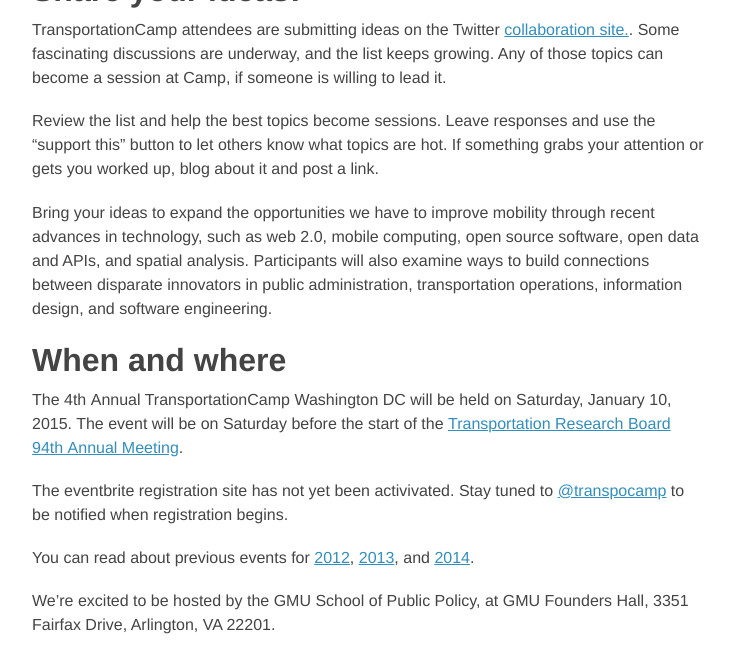
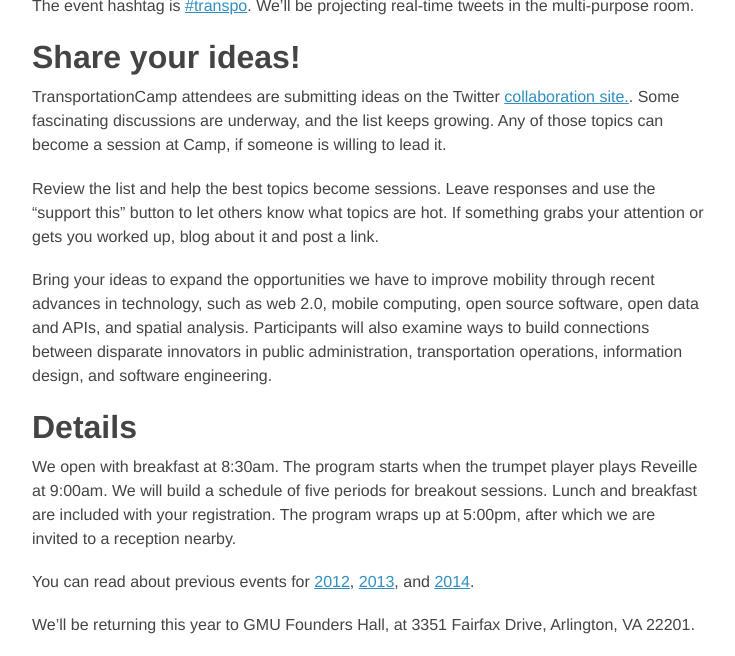
Before and after one commit to transpocamp/transportationcamp.org, a Jekyll site: the page built from events/dc-2015/index.markdown, in a window 1280 px wide and 1400 px high, scrolled down 902 px. Shown: the top 656 px of the window, without its empty margins (272-1007 px from the left). Built offline with Jekyll 4.4.1, drawn with Linux system fonts in a browser that asks for light colours; nearby versions of some CDN libraries; Markdown is read by kramdown in place of the engine named in the settings; some of the changed text lies outside the part shown; grey boxes are pictures that could not be loaded.

Commit message:
more updates

```diff
--- a/events/dc-2015/index.markdown
+++ b/events/dc-2015/index.markdown
@@ -26,28 +28,22 @@
 
 Bring your ideas to expand the opportunities we have to improve mobility through recent advances in technology, such as web 2.0, mobile computing, open source software, open data and APIs, and spatial analysis. Participants will also examine ways to build connections between disparate innovators in public administration, transportation operations, information design, and software engineering.
 
-## When and where
-The 4th Annual TransportationCamp Washington DC will be held on Saturday, January 10, 2015. The event will be on Saturday before the start of the [Transportation Research Board 94th Annual Meeting](http://www.trb.org/AnnualMeeting2015/AnnualMeeting2015.aspx).
+## Details
 
-The eventbrite registration site has not yet been activivated. Stay tuned to [@transpocamp](https://twitter.com/transpocamp) to be notified when registration begins.
+We open with breakfast at 8:30am. The program starts when the trumpet player plays Reveille at 9:00am. We will build a schedule of five periods for breakout sessions. Lunch and breakfast are included with your registration. The program wraps up at 5:00pm, after which we are invited to a reception nearby.
 
 You can read about previous events for [2012](http://transportationcamp.org/events/dc/), [2013](http://transportationcamp.org/events/dc-13/), and [2014](http://transportationcamp.org/events/transportationcamp-dc-2014/).
 
-We're excited to be hosted by the GMU School of Public Policy, at GMU Founders Hall, 3351 Fairfax Drive, Arlington, VA 22201.
+We'll be returning this year to GMU Founders Hall, at 3351 Fairfax Drive, Arlington, VA 22201.
+
+<iframe align=center src="https://www.google.com/maps/embed?pb=!1m18!1m12!1m3!1d1552.8558231973786!2d-77.10089523808!3d38.88483864213981!2m3!1f0!2f0!3f0!3m2!1i1024!2i768!4f13.1!3m3!1m2!1s0x89b7b6828ba038d9%3A0xdc8b8bb98b169604!2sGeorge+Mason+University-Arlington+Campus!5e0!3m2!1sen!2sus!4v1412725299805" width="640" height="320" frameborder="0" style="border:0"></iframe>
 
 The location is easy to get to:
 
-  * Founders Hall is located two blocks east of the Virginia Square Metro Station (Orange Line).
+  * Founders Hall is located two blocks east of the [Virginia Square-GMU](http://www.wmata.com/rail/station_detail.cfm?station_id=98) Metro station (on the Orange and Silver lines).
+  * There is a [Capital Bikeshare](http://www.capitalbikeshare.com/) station in front of Founders Hall.
+  * Metro [bus 38B](http://www.wmata.com/bus/timetables/view.cfm?line=12) runs between Ballston (Virginia) and Farragut Square (DC, via Georgetown).
 
-
-  * Two Capital Bikeshare stations are also within two blocks, at Virginia Square Metro and at Fairfax Dr/Wilson Blvd.
-
-
-  * Metro bus 38B runs from K St, NW and Georgetown.
-
-
-Here's more info including[ parking and a map of the campus](http://info.gmu.edu/Maps/ArlingtonMap12.pdf).
-
-After wrapping up the day at 5pm we will go for drinks at a location nearby, TBD.
+Here's a map of the [Arlington campus](http://info.gmu.edu/Maps/ArlingtonMap14.pdf).
 
 TransportationCamp DC '15 is organized by [Open Plans](http://openplans.org/), [Conveyal](http://www.conveyal.com/), [Mobility Lab](http://mobilitylab.org/), [Young Professionals in Transportation](http://yptransportation.org/), [Transportation Research Board](http://www.trb.org/), and the [GMU School of Public Policy](http://policy.gmu.edu/). Special thanks go to [American Association of State Highway and Transportation Officials](http://www.transportation.org/) for providing scholarships for students.
```
Also changed, not shown: other parts of events/dc-2015/index.markdown (+2 -0 lines).
